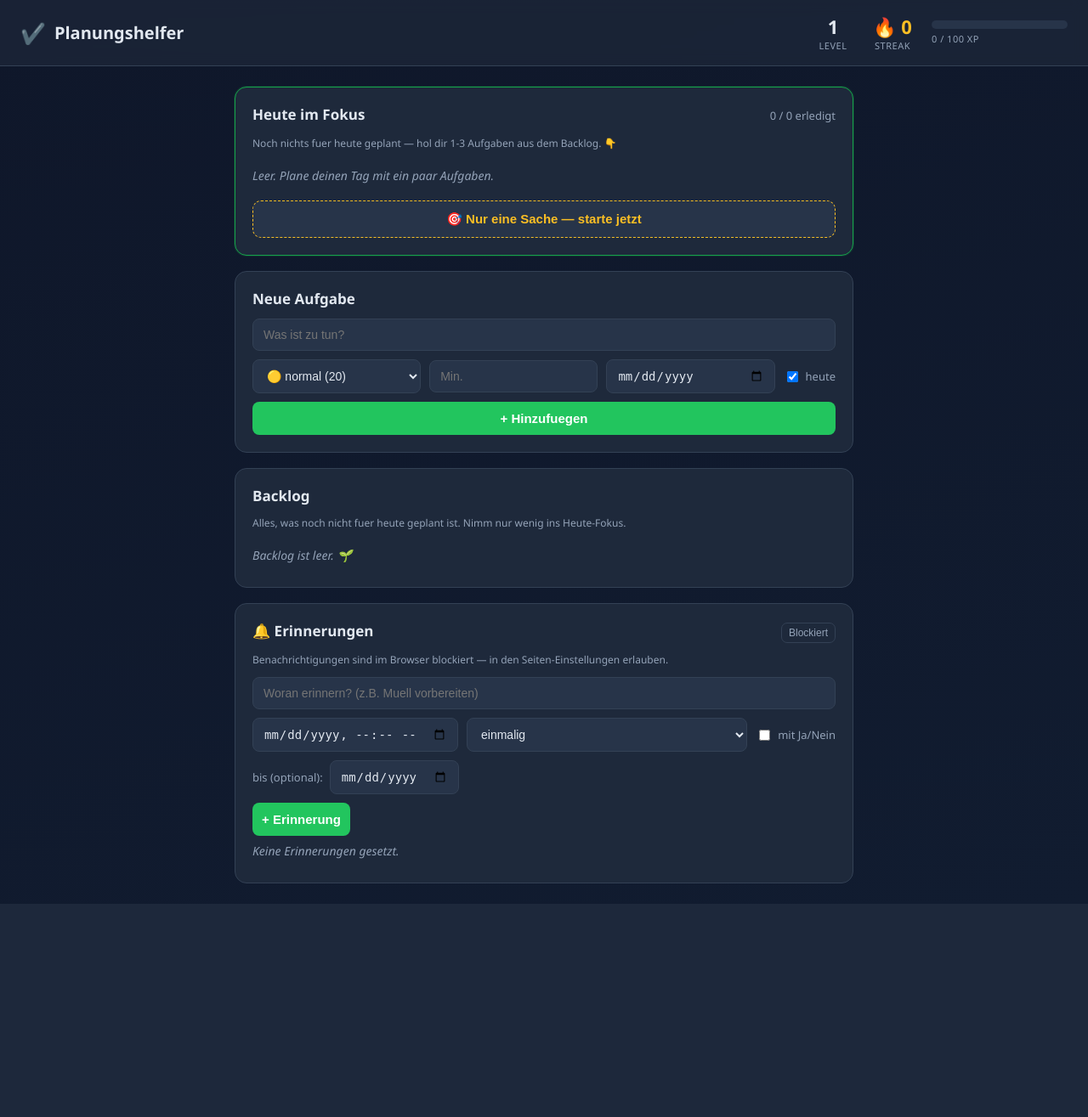
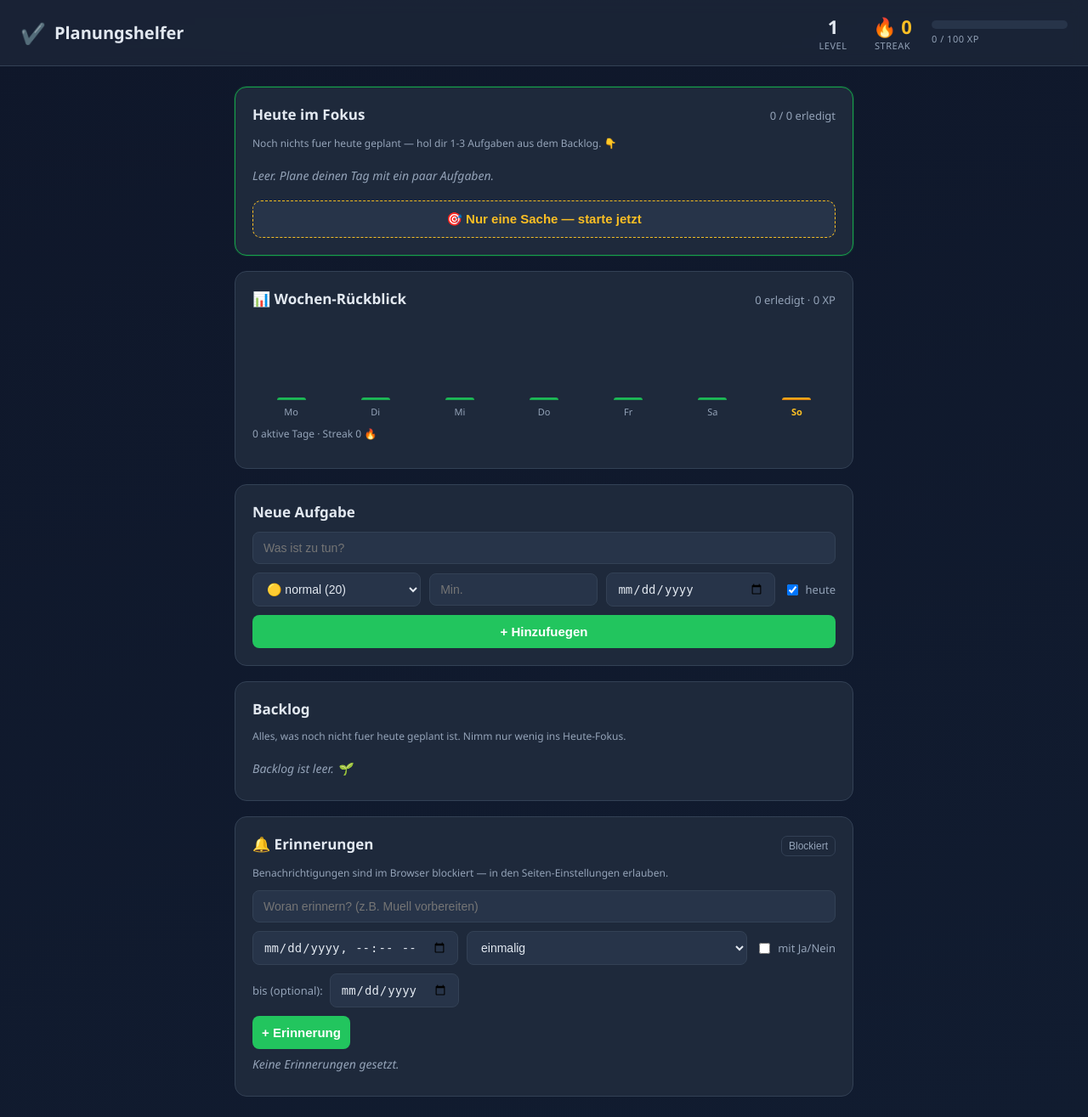
Before and after one commit to christiani93/Planungshelfer, a Flask app: page / in a window 1280 px wide. Shown: the whole page at 85% size. Before the commit the page ends 1064 px from the top, so only its background shows below. Run offline with Flask 3, Linux system fonts and the light colour scheme; data that the repository does not hold is empty.

Commit message:
Wochen-Rueckblick: erledigte Aufgaben + XP pro Woche mit Mini-Grafik
- app.py: GET /api/review — diese Woche (Mo-So) erledigt/XP, aktive Tage,
  Tagesverlauf, Streak und Vergleich zur Vorwoche (read-only, keine Migration)
- UI: Karte mit 7-Tage-Balkengrafik (heute in Gold), Summe + Trend ggue.
  Vorwoche + aktive Tage/Streak. SW-Cache v9.

Co-Authored-By: Claude Opus 4.8 <noreply@anthropic.com>

```diff
--- a/app.py
+++ b/app.py
@@ -413,6 +413,51 @@ def api_state():
     )
 
 
+@app.route("/api/review")
+@login_required
+def api_review():
+    """Wochen-Rueckblick: erledigte Aufgaben + XP dieser Woche (Mo-So),
+    Tagesverlauf fuer die Mini-Grafik und Vergleich zur Vorwoche."""
+    db = get_db()
+    today = date.today()
+    monday = today - timedelta(days=today.weekday())
+    last_monday = monday - timedelta(days=7)
+
+    days = []
+    week_done = week_xp = active_days = 0
+    for i in range(7):
+        d = monday + timedelta(days=i)
+        row = db.execute(
+            "SELECT COUNT(*) AS c, COALESCE(SUM(points),0) AS xp FROM tasks "
+            "WHERE status='done' AND substr(done_at,1,10)=?",
+            (d.isoformat(),),
+        ).fetchone()
+        days.append({"date": d.isoformat(), "weekday": i,
+                     "count": row["c"], "xp": row["xp"],
+                     "today": d == today, "future": d > today})
+        week_done += row["c"]
+        week_xp += row["xp"]
+        if row["c"] > 0 and d <= today:
+            active_days += 1
+
+    lw = db.execute(
+        "SELECT COUNT(*) AS c, COALESCE(SUM(points),0) AS xp FROM tasks "
+        "WHERE status='done' AND substr(done_at,1,10)>=? AND substr(done_at,1,10)<?",
+        (last_monday.isoformat(), monday.isoformat()),
+    ).fetchone()
+
+    return jsonify({
+        "week_start": monday.isoformat(),
+        "days": days,
+        "week_done": week_done,
+        "week_xp": week_xp,
+        "active_days": active_days,
+        "streak": compute_streak(db),
+        "last_week_done": lw["c"],
+        "last_week_xp": lw["xp"],
+    })
+
+
 @app.route("/api/tasks", methods=["POST"])
 @login_required
 def api_add():
--- a/static/app.js
+++ b/static/app.js
@@ -83,6 +83,34 @@ async function load() {
 
   bindRows();
   loadReminders();
+  loadReview();
+}
+
+const WD_LABELS = ["Mo", "Di", "Mi", "Do", "Fr", "Sa", "So"];
+
+async function loadReview() {
+  const r = await api("/api/review");
+  const max = Math.max(1, ...r.days.map((d) => d.count));
+  $("weekBars").innerHTML = r.days
+    .map((d) => {
+      const cls = "wb" + (d.today ? " today" : d.future ? " future" : "");
+      const h = d.count ? Math.max(8, Math.round((d.count / max) * 100)) : 3;
+      const val = d.count ? `<span class="wb-val">${d.count}</span>` : "";
+      return `<div class="${cls}" title="${WD_LABELS[d.weekday]}: ${d.count} erledigt, ${d.xp} XP">
+        <div class="wb-track"><div class="wb-bar" style="height:${h}%">${val}</div></div>
+        <div class="wb-lbl">${WD_LABELS[d.weekday]}</div>
+      </div>`;
+    })
+    .join("");
+  $("reviewSummary").textContent = `${r.week_done} erledigt · ${r.week_xp} XP`;
+  const dDone = r.week_done - r.last_week_done;
+  const trend =
+    dDone > 0 ? `▲ ${dDone} mehr als letzte Woche`
+    : dDone < 0 ? `▼ ${-dDone} weniger als letzte Woche`
+    : r.last_week_done ? "gleich wie letzte Woche" : "";
+  const parts = [`${r.active_days} aktive Tage`, `Streak ${r.streak} 🔥`];
+  if (trend) parts.push(trend);
+  $("reviewFoot").textContent = parts.join(" · ");
 }
 
 let taskTitles = {};
--- a/static/style.css
+++ b/static/style.css
@@ -41,6 +41,17 @@ main{max-width:760px;margin:24px auto;padding:0 16px;display:flex;flex-direction
 .followup{background:var(--card2);border:1px solid var(--line);border-radius:10px;
   padding:10px 12px;margin:4px 0}
 .followup .hint{margin-top:0}
+.weekbars{display:flex;gap:8px;align-items:flex-end;margin:6px 0 10px}
+.wb{flex:1;display:flex;flex-direction:column;align-items:center}
+.wb-track{height:90px;width:100%;display:flex;align-items:flex-end;justify-content:center}
+.wb-bar{width:72%;max-width:34px;min-height:3px;border-radius:6px 6px 0 0;position:relative;
+  background:linear-gradient(180deg,var(--accent),var(--accent2));transition:height .4s ease}
+.wb-val{position:absolute;top:-16px;left:-4px;right:-4px;text-align:center;font-size:11px;
+  color:var(--muted);font-weight:600}
+.wb-lbl{font-size:11px;color:var(--muted);margin-top:6px}
+.wb.today .wb-bar{background:linear-gradient(180deg,var(--gold),#d97706)}
+.wb.today .wb-lbl{color:var(--gold);font-weight:700}
+.wb.future{opacity:.35}
 .weekdays{margin:2px 0 4px}
 .wd-toggles{display:flex;flex-wrap:wrap;gap:6px;margin-top:6px}
 .wd-toggles label{display:inline-flex;align-items:center;gap:4px;font-size:13px;
--- a/static/sw.js
+++ b/static/sw.js
@@ -4,7 +4,7 @@
 // der Server muss laufen. Der Cache dient nur der Installierbarkeit als PWA
 // und schnellem Start.
 
-const CACHE_NAME = "planungshelfer-v8";
+const CACHE_NAME = "planungshelfer-v9";
 const APP_SHELL = [
   "/static/style.css",
   "/static/app.js",
--- a/templates/index.html
+++ b/templates/index.html
@@ -51,6 +51,15 @@
       <ul id="todayList" class="tasklist"></ul>
       <button class="onething" id="oneThingBtn">🎯 Nur eine Sache — starte jetzt</button>
       <div id="oneThingBox" class="onething-box hidden"></div>
+    </section>
+
+    <section class="card" id="reviewCard">
+      <div class="focus-head">
+        <h2>📊 Wochen-Rückblick</h2>
+        <div class="today-progress" id="reviewSummary"></div>
+      </div>
+      <div class="weekbars" id="weekBars"></div>
+      <p class="hint" id="reviewFoot"></p>
     </section>
 
     <section class="card">
```
